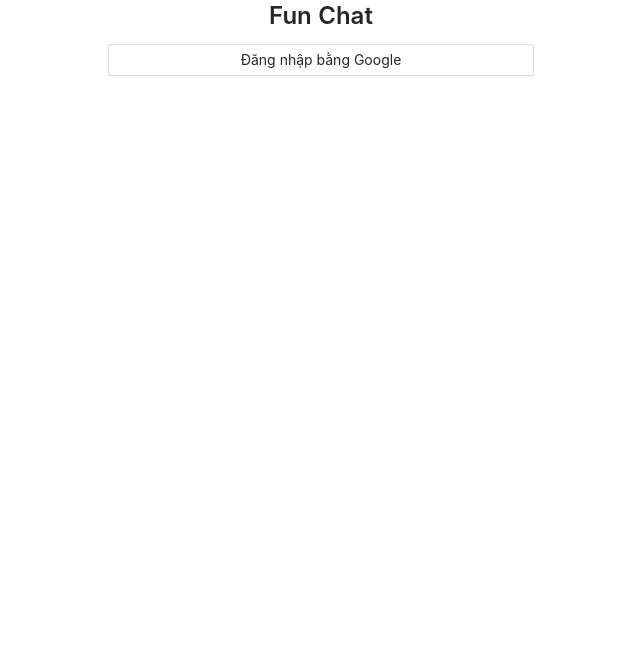
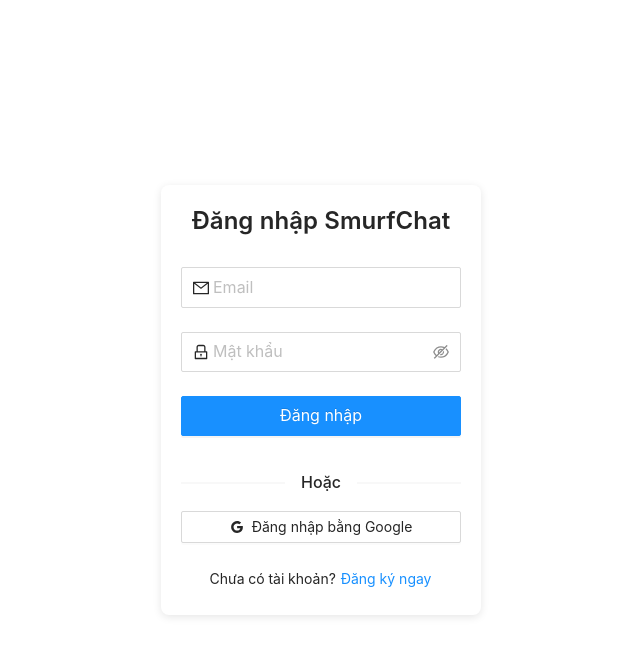
Before and after one commit to dexter826/SmurfChat, a React (Create React App) app: page /login in a window 1280 px wide. Shown: the top 656 px of the page, without its empty margins (319-959 px from the left). Built offline with nearby package versions, Linux system fonts and the light colour scheme; no server answers.

Commit message:
login + regis

```diff
--- a/src/Context/AuthProvider.js
+++ b/src/Context/AuthProvider.js
@@ -2,6 +2,7 @@
 import { useHistory } from 'react-router-dom';
 import { onAuthStateChanged } from 'firebase/auth';
 import { auth } from '../firebase/config';
+import { logoutUser } from '../firebase/services';
 import { Spin } from 'antd';
 
 export const AuthContext = React.createContext();
@@ -38,8 +39,12 @@
     };
   }, [history]);
 
+  const handleLogout = async () => {
+    await logoutUser();
+  };
+
   return (
-    <AuthContext.Provider value={{ user }}>
+    <AuthContext.Provider value={{ user, logout: handleLogout }}>
       {isLoading ? <Spin style={{ position: 'fixed', inset: 0 }} /> : children}
     </AuthContext.Provider>
   );
--- a/src/components/ChatRoom/Sidebar.js
+++ b/src/components/ChatRoom/Sidebar.js
@@ -4,6 +4,7 @@
 import UserInfo from './UserInfo';
 import UnifiedChatList from './UnifiedChatList';
 import { AuthContext } from '../../Context/AuthProvider';
+import { AppContext } from '../../Context/AppProvider';
 import styled from 'styled-components';
 
 
@@ -44,10 +45,11 @@
 `;
 
 export default function Sidebar() {
-  const { clearState } = useContext(AuthContext);
+  const { logout } = useContext(AuthContext);
+  const { clearState } = useContext(AppContext);
 
-
-  const handleLogout = () => {
+  const handleLogout = async () => {
+    await logout();
     clearState();
   };
 
--- /dev/null
+++ b/src/components/Login/Register.js
@@ -0,0 +1,145 @@
+import React, { useState } from 'react';
+import { Form, Input, Button, Typography, Alert, Divider } from 'antd';
+import { UserOutlined, MailOutlined, LockOutlined } from '@ant-design/icons';
+import { registerWithEmailAndPassword } from '../../firebase/services';
+
+const { Title, Text } = Typography;
+
+export default function Register({ onSwitchToLogin }) {
+  const [loading, setLoading] = useState(false);
+  const [error, setError] = useState('');
+
+  const onFinish = async (values) => {
+    setLoading(true);
+    setError('');
+
+    const { email, password, displayName } = values;
+    const { error: authError } = await registerWithEmailAndPassword(email, password, displayName);
+
+    if (authError) {
+      setError(getVietnameseErrorMessage(authError));
+    }
+
+    setLoading(false);
+  };
+
+  const getVietnameseErrorMessage = (errorMessage) => {
+    if (errorMessage.includes('email-already-in-use')) {
+      return 'Email này đã được sử dụng. Vui lòng chọn email khác.';
+    }
+    if (errorMessage.includes('weak-password')) {
+      return 'Mật khẩu phải có ít nhất 6 ký tự.';
+    }
+    if (errorMessage.includes('invalid-email')) {
+      return 'Email không hợp lệ.';
+    }
+    return 'Đã xảy ra lỗi. Vui lòng thử lại.';
+  };
+
+  return (
+    <div style={{ maxWidth: 400, margin: '0 auto', padding: '20px' }}>
+      <Title level={3} style={{ textAlign: 'center', marginBottom: 30 }}>
+        Đăng ký tài khoản
+      </Title>
+
+      {error && (
+        <Alert
+          message={error}
+          type="error"
+          style={{ marginBottom: 20 }}
+          closable
+          onClose={() => setError('')}
+        />
+      )}
+
+      <Form
+        name="register"
+        onFinish={onFinish}
+        layout="vertical"
+        size="large"
+      >
+        <Form.Item
+          name="displayName"
+          rules={[
+            { required: true, message: 'Vui lòng nhập tên hiển thị!' },
+            { min: 2, message: 'Tên hiển thị phải có ít nhất 2 ký tự!' }
+          ]}
+        >
+          <Input
+            prefix={<UserOutlined />}
+            placeholder="Tên hiển thị"
+          />
+        </Form.Item>
+
+        <Form.Item
+          name="email"
+          rules={[
+            { required: true, message: 'Vui lòng nhập email!' },
+            { type: 'email', message: 'Email không hợp lệ!' }
+          ]}
+        >
+          <Input
+            prefix={<MailOutlined />}
+            placeholder="Email"
+          />
+        </Form.Item>
+
+        <Form.Item
+          name="password"
+          rules={[
+            { required: true, message: 'Vui lòng nhập mật khẩu!' },
+            { min: 6, message: 'Mật khẩu phải có ít nhất 6 ký tự!' }
+          ]}
+        >
+          <Input.Password
+            prefix={<LockOutlined />}
+            placeholder="Mật khẩu"
+          />
+        </Form.Item>
+
+        <Form.Item
+          name="confirmPassword"
+          dependencies={['password']}
+          rules={[
+            { required: true, message: 'Vui lòng xác nhận mật khẩu!' },
+            ({ getFieldValue }) => ({
+              validator(_, value) {
+                if (!value || getFieldValue('password') === value) {
+                  return Promise.resolve();
+                }
+                return Promise.reject(new Error('Mật khẩu xác nhận không khớp!'));
+              },
+            }),
+          ]}
+        >
+          <Input.Password
+            prefix={<LockOutlined />}
+            placeholder="Xác nhận mật khẩu"
+          />
+        </Form.Item>
+
+        <Form.Item>
+          <Button
+            type="primary"
+            htmlType="submit"
+            loading={loading}
+            style={{ width: '100%' }}
+          >
+            Đăng ký
+          </Button>
+        </Form.Item>
+      </Form>
+
+      <Divider />
+
+      <div style={{ textAlign: 'center' }}>
+        <Text>
+          Đã có tài khoản?{' '}
+          <Button type="link" onClick={onSwitchToLogin} style={{ padding: 0 }}>
+            Đăng nhập ngay
+          </Button>
+        </Text>
+      </div>
+    </div>
+  );
+}
--- a/src/components/Login/index.js
+++ b/src/components/Login/index.js
@@ -1,17 +1,27 @@
-import React from 'react';
-import { Row, Col, Button, Typography } from 'antd';
+import React, { useState } from 'react';
+import { Row, Col, Button, Typography, Form, Input, Alert, Divider } from 'antd';
+import { GoogleOutlined, MailOutlined, LockOutlined } from '@ant-design/icons';
 import { GoogleAuthProvider, signInWithPopup, getAdditionalUserInfo } from 'firebase/auth';
 import { doc, getDoc, setDoc } from 'firebase/firestore';
 import { auth, db } from '../../firebase/config';
-import { generateKeywords } from '../../firebase/services';
+import { generateKeywords, loginWithEmailAndPassword } from '../../firebase/services';
+import Register from './Register';
 
-const { Title } = Typography;
+const { Title, Text } = Typography;
 
 const googleProvider = new GoogleAuthProvider();
 
 export default function Login() {
-  const handleLogin = async (provider) => {
-    const result = await signInWithPopup(auth, provider);
+  const [showRegister, setShowRegister] = useState(false);
+  const [loading, setLoading] = useState(false);
+  const [error, setError] = useState('');
+
+  const handleGoogleLogin = async () => {
+    try {
+      setLoading(true);
+      setError('');
+
+      const result = await signInWithPopup(auth, googleProvider);
       const { user } = result;
       const additionalUserInfo = getAdditionalUserInfo(result);
 
@@ -20,7 +30,7 @@
 
       if (!userDoc.exists()) {
         // User document doesn't exist, create it
-      setDoc(userDocRef, {
+        await setDoc(userDocRef, {
           displayName: user.displayName,
           email: user.email,
           photoURL: user.photoURL,
@@ -32,21 +42,129 @@
           ],
         });
       }
+    } catch (error) {
+      setError('Đăng nhập Google thất bại. Vui lòng thử lại.');
+    } finally {
+      setLoading(false);
+    }
   };
+
+  const handleEmailLogin = async (values) => {
+    setLoading(true);
+    setError('');
+
+    const { email, password } = values;
+    const { error: authError } = await loginWithEmailAndPassword(email, password);
+
+    if (authError) {
+      setError(getVietnameseErrorMessage(authError));
+    }
+
+    setLoading(false);
+  };
+
+  const getVietnameseErrorMessage = (errorMessage) => {
+    if (errorMessage.includes('user-not-found')) {
+      return 'Không tìm thấy tài khoản với email này.';
+    }
+    if (errorMessage.includes('wrong-password')) {
+      return 'Mật khẩu không chính xác.';
+    }
+    if (errorMessage.includes('invalid-email')) {
+      return 'Email không hợp lệ.';
+    }
+    if (errorMessage.includes('too-many-requests')) {
+      return 'Quá nhiều lần thử. Vui lòng thử lại sau.';
+    }
+    return 'Đăng nhập thất bại. Vui lòng thử lại.';
+  };
+
+  if (showRegister) {
+    return <Register onSwitchToLogin={() => setShowRegister(false)} />;
+  }
 
   return (
     <div>
-      <Row justify='center' style={{ height: 800 }}>
-        <Col span={8}>
-          <Title style={{ textAlign: 'center' }} level={3}>
-            Fun Chat
+      <Row justify='center' style={{ height: '100vh', alignItems: 'center' }}>
+        <Col xs={20} sm={16} md={12} lg={8} xl={6}>
+          <div style={{ padding: '20px', background: '#fff', borderRadius: '8px', boxShadow: '0 2px 8px rgba(0,0,0,0.1)' }}>
+            <Title style={{ textAlign: 'center', marginBottom: 30 }} level={3}>
+              Đăng nhập SmurfChat
             </Title>
+
+            {error && (
+              <Alert
+                message={error}
+                type="error"
+                style={{ marginBottom: 20 }}
+                closable
+                onClose={() => setError('')}
+              />
+            )}
+
+            <Form
+              name="login"
+              onFinish={handleEmailLogin}
+              layout="vertical"
+              size="large"
+            >
+              <Form.Item
+                name="email"
+                rules={[
+                  { required: true, message: 'Vui lòng nhập email!' },
+                  { type: 'email', message: 'Email không hợp lệ!' }
+                ]}
+              >
+                <Input
+                  prefix={<MailOutlined />}
+                  placeholder="Email"
+                />
+              </Form.Item>
+
+              <Form.Item
+                name="password"
+                rules={[
+                  { required: true, message: 'Vui lòng nhập mật khẩu!' }
+                ]}
+              >
+                <Input.Password
+                  prefix={<LockOutlined />}
+                  placeholder="Mật khẩu"
+                />
+              </Form.Item>
+
+              <Form.Item>
                 <Button
-            style={{ width: '100%', marginBottom: 5 }}
-            onClick={() => handleLogin(googleProvider)}
+                  type="primary"
+                  htmlType="submit"
+                  loading={loading}
+                  style={{ width: '100%', marginBottom: 10 }}
+                >
+                  Đăng nhập
+                </Button>
+              </Form.Item>
+            </Form>
+
+            <Divider>Hoặc</Divider>
+
+            <Button
+              icon={<GoogleOutlined />}
+              onClick={handleGoogleLogin}
+              loading={loading}
+              style={{ width: '100%', marginBottom: 20 }}
             >
               Đăng nhập bằng Google
             </Button>
+
+            <div style={{ textAlign: 'center' }}>
+              <Text>
+                Chưa có tài khoản?{' '}
+                <Button type="link" onClick={() => setShowRegister(true)} style={{ padding: 0 }}>
+                  Đăng ký ngay
+                </Button>
+              </Text>
+            </div>
+          </div>
         </Col>
       </Row>
     </div>
```
Also changed, not shown: src/components/ChatRoom/RoomInfoModal.js (+5 -5 lines), src/firebase/services.js (+52 -1 lines). Lines whose indentation alone changed are shown as unchanged.
